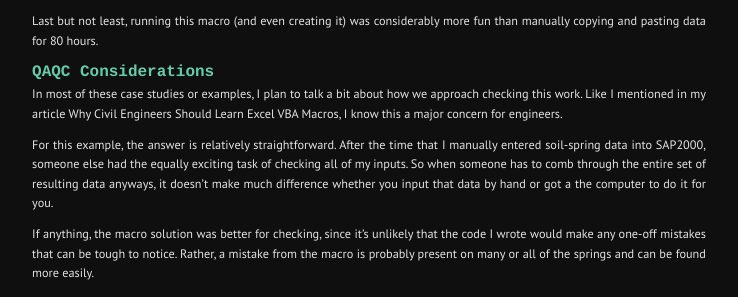
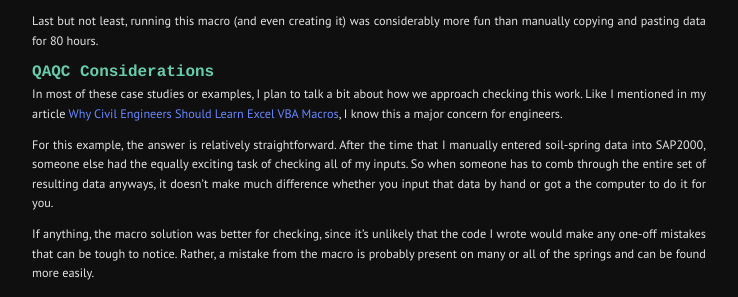
Before and after one commit to labeattie/testpreviewsite, a Jekyll site: the page built from _posts/2022-01-31-vba-lake-bridges.md, in a window 1280 px wide and 900 px high, scrolled down 2438 px. Shown: the part 174-471 px from the top of the window, without its empty margins (271-1009 px from the left). Built offline with Jekyll 4.4.1, drawn with Linux system fonts in a browser that asks for light colours; some of the changed lines change nothing that is shown.

Commit message:
added link

```diff
--- a/_posts/2022-01-31-vba-lake-bridges.md
+++ b/_posts/2022-01-31-vba-lake-bridges.md
@@ -53,7 +53,7 @@ Secondly, the full soil-spring SAP2000 model was treated as something you don't
 Last but not least, running this macro (and even creating it) was considerably more fun than manually copying and pasting data for 80 hours.
 
 ## QAQC Considerations
-In most of these case studies or examples, I plan to talk a bit about how we approach checking this work. Like I mentioned in my article Why Civil Engineers Should Learn Excel VBA Macros, I know this a major concern for engineers.
+In most of these case studies or examples, I plan to talk a bit about how we approach checking this work. Like I mentioned in my article [Why Civil Engineers Should Learn Excel VBA Macros][why_vba], I know this a major concern for engineers.
 
 For this example, the answer is relatively straightforward. After the time that I manually entered soil-spring data into SAP2000, someone else had the equally exciting task of checking all of my inputs. So when someone has to comb through the entire set of resulting data anyways, it doesn't make much difference whether you input that data by hand or got a the computer to do it for you.
 
@@ -74,3 +74,4 @@ It was quite fun looking back at my work from so long ago. I hope it encourages
 
 [eggner_map]: https://www.google.com/maps/@36.7728574,-88.1190264,3a,75y,245.31h,84.9t/data=!3m6!1e1!3m4!1sG_6AXw5zpDVpMb7WyfX_Vg!2e0!7i16384!8i8192
 [barkley_map]: https://www.google.com/maps/@36.799597,-87.9744434,3a,75y,268.5h,82.88t/data=!3m8!1e1!3m6!1sAF1QipOdID00BacSAa90isbcK3eNzNsbYMkN9-KNyoZz!2e10!3e11!6shttps:%2F%2Flh5.googleusercontent.com%2Fp%2FAF1QipOdID00BacSAa90isbcK3eNzNsbYMkN9-KNyoZz%3Dw203-h100-k-no-pi-0.3692237-ya193.37323-ro-1.3060215-fo100!7i7680!8i3840
+[why_vba]: https://lucasbeattie.com/why-civil-engineers-vba/
```
